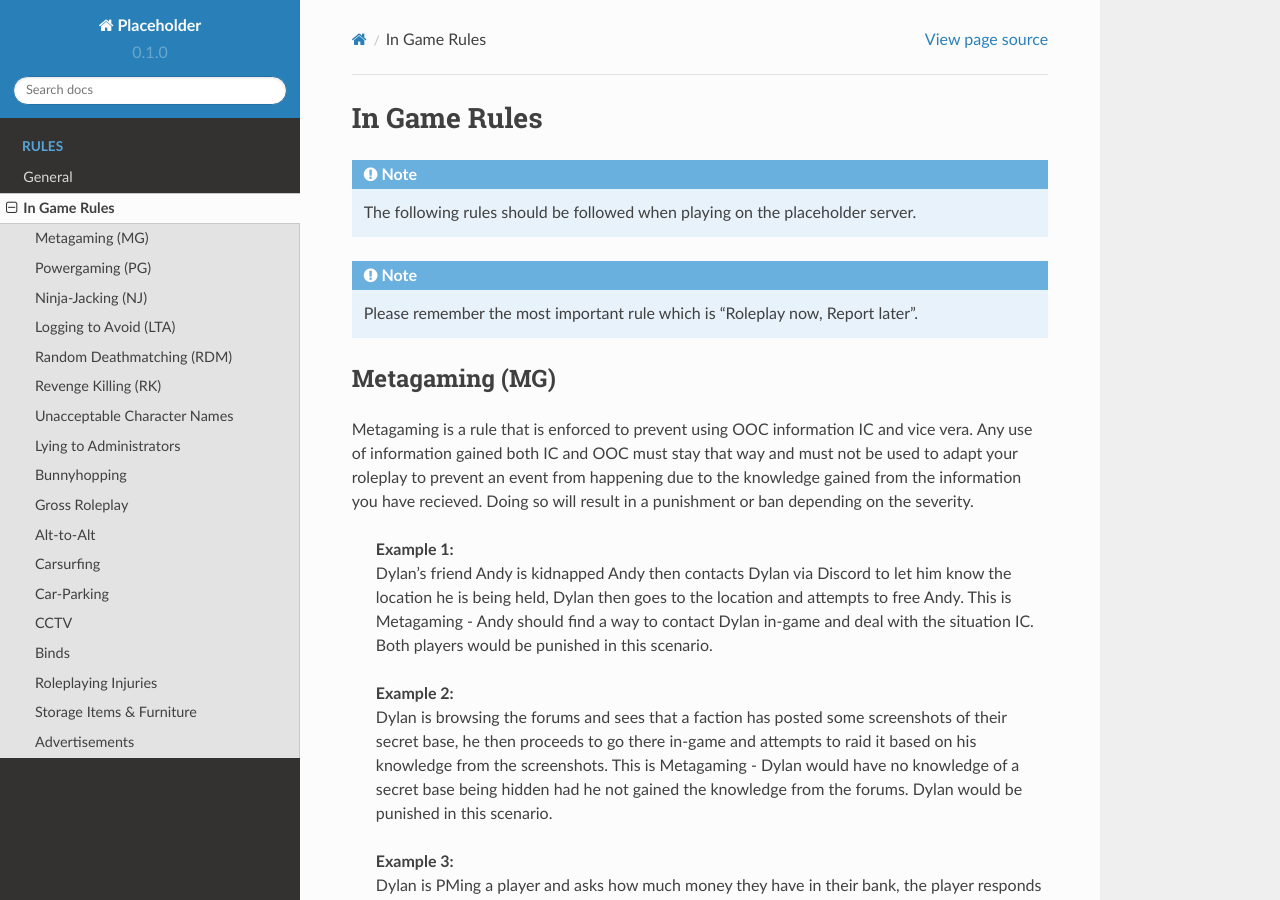
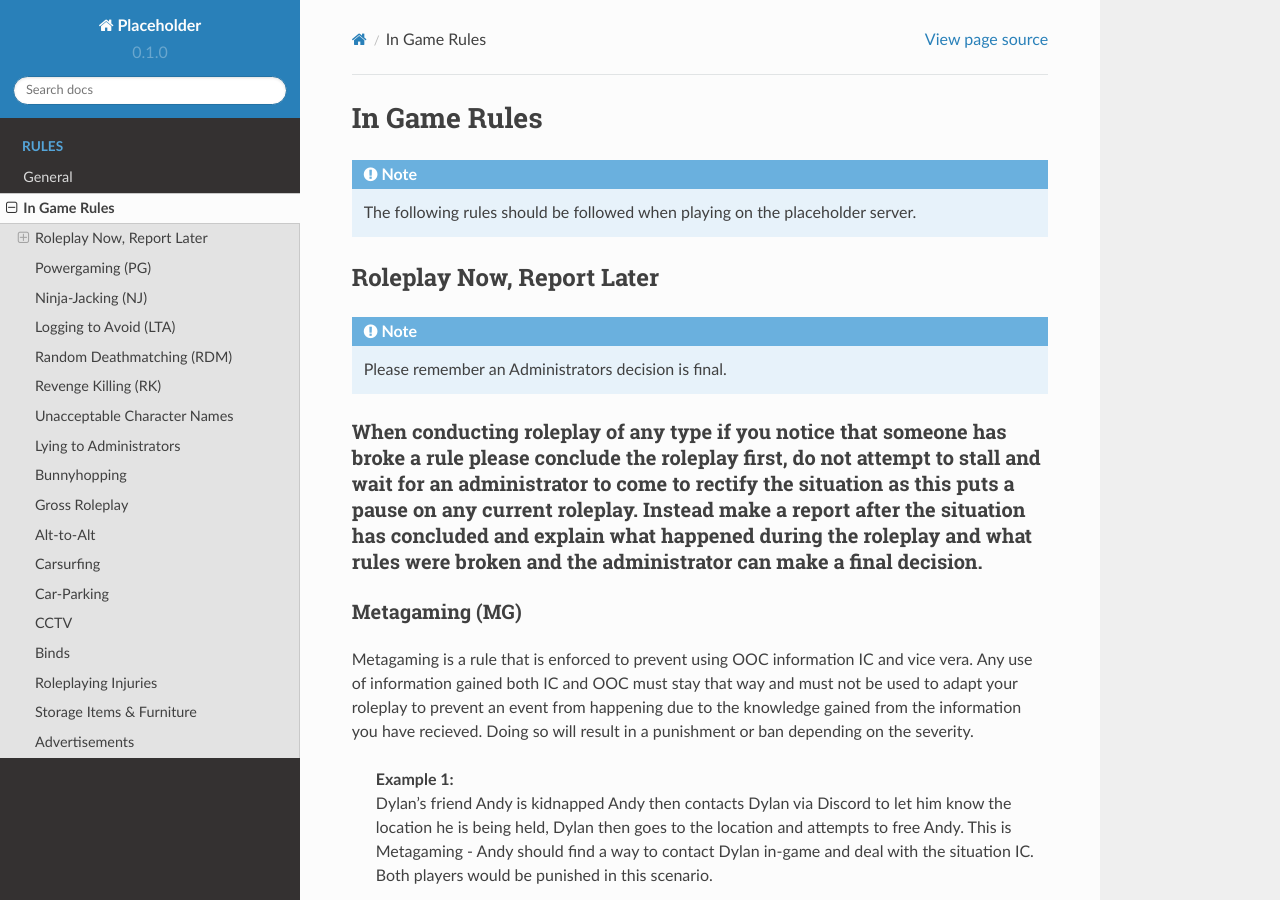
Before and after one commit to Illeeminati/doc, a Sphinx documentation site: the page built from docs/source/rules/ig_rules.rst, in a window 1280 px wide and 900 px high. Built offline with Sphinx 7.4.7 and the Read the Docs theme 2.0.0, drawn with Linux system fonts in a browser that asks for light colours.

Commit message:
Update ig_rules.rst

```diff
--- a/docs/source/rules/ig_rules.rst
+++ b/docs/source/rules/ig_rules.rst
@@ -5,8 +5,13 @@ In Game Rules
 .. note::
   The following rules should be followed when playing on the placeholder server.
 
+**************************
+Roleplay Now, Report Later
+**************************
 .. note::
-  Please remember the most important rule which is "Roleplay now, Report later".
+  Please remember an Administrators decision is final.
+
+When conducting roleplay of any type if you notice that someone has broke a rule please conclude the roleplay first, do not attempt to stall and wait for an administrator to come to rectify the situation as this puts a pause on any current roleplay. Instead make a report after the situation has concluded and explain what happened during the roleplay and what rules were broken and the administrator can make a final decision.
 ***************
 Metagaming (MG)
 ***************
```
